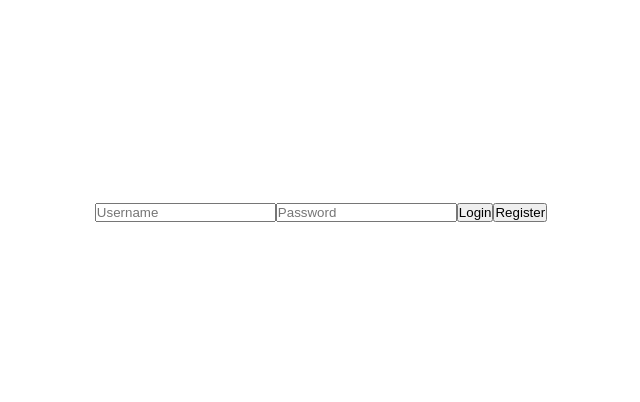
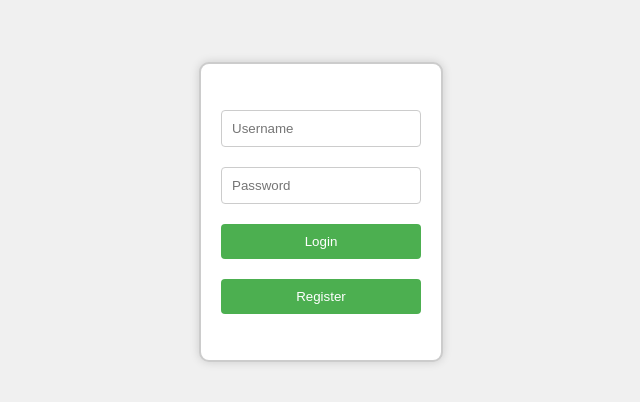
Before and after one commit to tank130701/course-work-frontend, a React (Create React App) app: page / in a window 1280 px wide. Shown: the part 188-590 px from the top of the page, without its empty margins (319-959 px from the left). Built offline with nearby package versions, Linux system fonts and the light colour scheme.

Commit message:
I am in global tilt

```diff
--- a/src/App.css
+++ b/src/App.css
@@ -38,3 +38,46 @@
   cursor: grab;
   background-color: #fcfcf9;
 }
+
+.login-form {
+  padding: 20px;
+  max-width: 400px;
+  max-height: 300px;
+  margin: auto;
+  border: 2px solid #ccc;
+  border-radius: 10px;
+  background-color: #fff;
+  box-shadow: 0px 0px 10px rgba(0,0,0,0.15);
+}
+
+div {
+  display: flex;
+  flex-direction: column;
+  align-items: center;
+  justify-content: center;
+  height: 100vh;
+  background-color: #f0f0f0;
+}
+
+input {
+  margin: 10px 0;
+  padding: 10px;
+  width: 200px;
+  border: 1px solid #ccc;
+  border-radius: 4px;
+}
+
+button {
+  margin: 10px 0;
+  padding: 10px;
+  width: 200px;
+  border: none;
+  border-radius: 4px;
+  background-color: #4CAF50;
+  color: white;
+  cursor: pointer;
+}
+
+button:hover {
+  background-color: #45a049;
+}
--- a/src/App.jsx
+++ b/src/App.jsx
@@ -10,7 +10,6 @@ function App() {
             <Auth>
                 <Board/>
             </Auth>
-
         </div>
     );
 }
--- a/src/components/Auth.jsx
+++ b/src/components/Auth.jsx
@@ -6,9 +6,10 @@ const Auth = ({ children }) => {
     const { store } = useContext(Context);
 
     useEffect(() => {
-        if (localStorage.getItem('token')) {
-            console.log(localStorage.getItem('token'))
-            console.log(store.checkAuth())
+        if (localStorage.getItem('accessToken')) {
+            console.log("Проверка в Auth")
+            console.log(localStorage.getItem('accessToken'))
+            store.checkAuth()
         }
     }, [store])
 
@@ -26,9 +27,9 @@ const Auth = ({ children }) => {
 
     return (
         <div>
-            <h1>{store.isAuth ? `User authenticated ${store.user.id}` : 'Please authenticate'}</h1>
+            {/* <h1>{store.isAuth ? `User authenticated ${store.user.id}` : 'Please authenticate'}</h1> */}
             {/*<h1>{store.user.isActivated ? 'Account confirmed by email' : 'PLEASE CONFIRM ACCOUNT!!!!'}</h1>*/}
-            <button onClick={() => store.logout()}>Logout</button>
+            {/* <button onClick={() => store.logout()}>Logout</button> */}
             {children}
         </div>
     );
--- a/src/components/LoginForm.jsx
+++ b/src/components/LoginForm.jsx
@@ -7,7 +7,7 @@ const LoginForm = () => {
     const { store } = useContext(Context);
 
     return (
-        <div>
+        <div className="login-form">
             <input
                 onChange={(e) => setEmail(e.target.value)}
                 value={email}
--- a/src/http/index.js
+++ b/src/http/index.js
@@ -9,25 +9,30 @@ const $api = axios.create({
 })
 
 $api.interceptors.request.use((config) => {
-    config.headers.Authorization = `Bearer ${localStorage.getItem('token')}`
+    config.headers.Authorization = `Bearer ${localStorage.getItem('accessToken')}`
     return config;
 })
 
-$api.interceptors.response.use((config) => {
-    return config;
-},async (error) => {
-    const originalRequest = error.config;
-    if (error.response.status === 401 && error.config && !error.config._isRetry) {
-        originalRequest._isRetry = true;
-        try {
-            const response = await axios.get(`${API_URL}/auth/refresh`, {withCredentials: false})
-            localStorage.setItem('token', response.data.accessToken);
-            return $api.request(originalRequest);
-        } catch (e) {
-            console.log('НЕ АВТОРИЗОВАН')
-        }
-    }
-    throw error;
-})
+// $api.interceptors.response.use((config) => {
+//     return config;
+// },async (error) => {
+//     const originalRequest = error.config;
+//     if (error.response.status === 401 && error.config && !error.config._isRetry) {
+//         originalRequest._isRetry = false;
+//         try {
+//             const response = await $api.get(`${API_URL}/auth/refresh`, {
+//                 refreshToken: localStorage.getItem('refreshToken')
+//             }, {
+//                 withCredentials: false
+//             })
+
+//             localStorage.setItem('accessToken', response.data.accessToken);
+//             return $api.request(originalRequest);
+//         } catch (e) {
+//             console.log('НЕ АВТОРИЗОВАН')
+//         }
+//     }
+//     throw error;
+// })
 
 export default $api;
--- a/src/store/store.js
+++ b/src/store/store.js
@@ -1,7 +1,7 @@
 import { makeAutoObservable } from "mobx";
 import AuthService from "../services/AuthService";
-import axios from 'axios';
-import { API_URL } from "../http";
+// import axios from 'axios';
+import $api, { API_URL } from "../http";
 
 export default class Store {
     user = {};
@@ -28,11 +28,15 @@ export default class Store {
         try {
             const response = await AuthService.login(username, password);
             console.log(response)
-            localStorage.setItem('token', response.data.accessToken);
+            localStorage.setItem('accessToken', response.data.accessToken);
+            localStorage.setItem('refreshToken', response.data.refreshToken);
             this.setAuth(true);
             const decodedToken = this.parseJwt(response.data.accessToken);
+
             // console.log(decodedToken);
             this.setUser(decodedToken.user_id);
+
+
             console.log(decodedToken.user_id)
 
         } catch (e) {
@@ -44,7 +48,7 @@ export default class Store {
         try {
             const response = await AuthService.registration(email, password);
             console.log(response)
-            localStorage.setItem('token', response.data.accessToken);
+            localStorage.setItem('accessToken', response.data.accessToken);
             localStorage.setItem('refreshToken', response.data.refreshToken);
             this.setAuth(true);
             this.setUser(response.data.user);
@@ -56,7 +60,7 @@ export default class Store {
     async logout() {
         try {
             await AuthService.logout();
-            localStorage.removeItem('token');
+            localStorage.removeItem('accessToken');
             this.setAuth(false);
             this.setUser({});
         } catch (e) {
@@ -67,16 +71,17 @@ export default class Store {
     async checkAuth() {
         this.setLoading(true);
         try {
-            const token = localStorage.getItem('token');
-            const response = await axios.get(`${API_URL}/auth/refresh`, {
-                headers: { Authorization: `Bearer ${token}` },
+            const response = await $api.get(`${API_URL}/auth/refresh`, {
+                refreshToken: localStorage.getItem('refreshToken')
+            }, {
                 withCredentials: false
             })
             console.log('refresh');
-            console.log(response.data.refreshToken);
+            console.log(response.data.accessToken);
             console.log('refresh');
-            localStorage.setItem('token', response.data.accessToken);
+            localStorage.setItem('accessToken', response.data.accessToken);
             this.setAuth(true);
+
             const decodedToken = this.parseJwt(response.data.accessToken);
             console.log(decodedToken);
             this.setUser(decodedToken.user_id);
```
